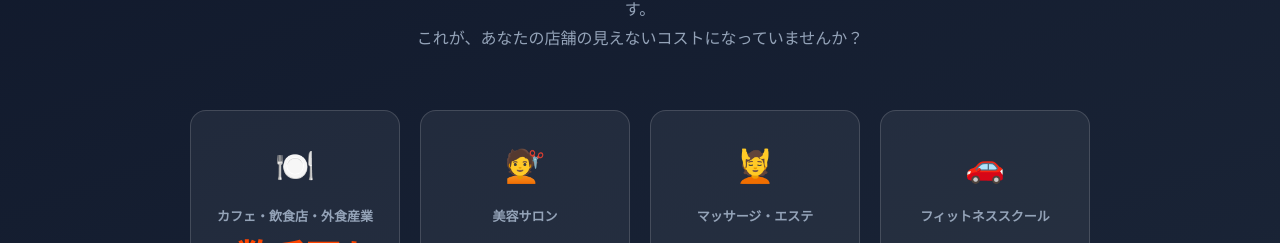
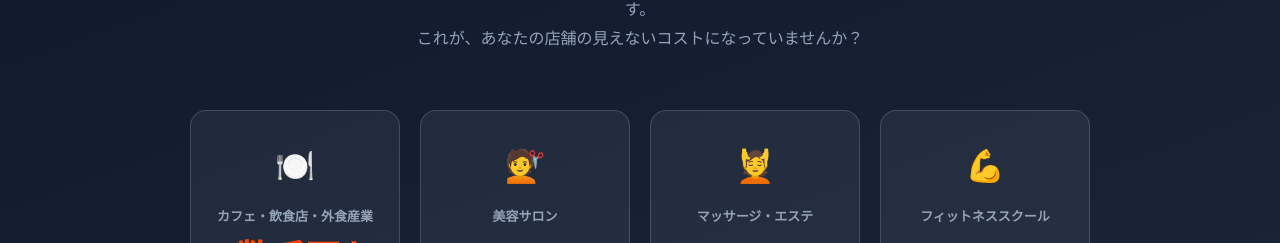
Before and after one commit to thellcishii-lang/push-taro, a Next.js app: page / in a window 1280 px wide. Shown: the part 1893-2136 px from the top of the page. Built offline with nearby package versions, Linux system fonts and the light colour scheme.

Commit message:
Change icon from car to muscle in fitness card

```diff
--- a/app/page.tsx
+++ b/app/page.tsx
@@ -308,7 +308,7 @@ export default function Home() {
         <div className="cac-unit">／ 新規客1人</div>
       </div>
       <div className="cac-card">
-        <div className="cac-icon">🚗</div>
+        <div className="cac-icon">💪</div>
         <div className="cac-industry">フィットネススクール</div>
         <div className="cac-value">¥50,000〜</div>
         <div className="cac-unit">／ 新規客1人</div>
```
